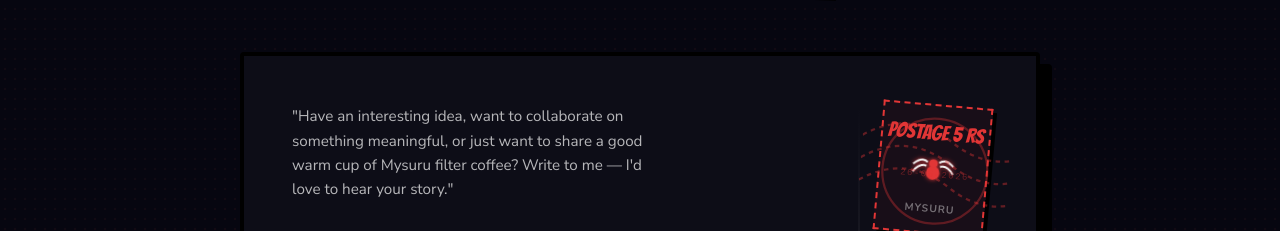
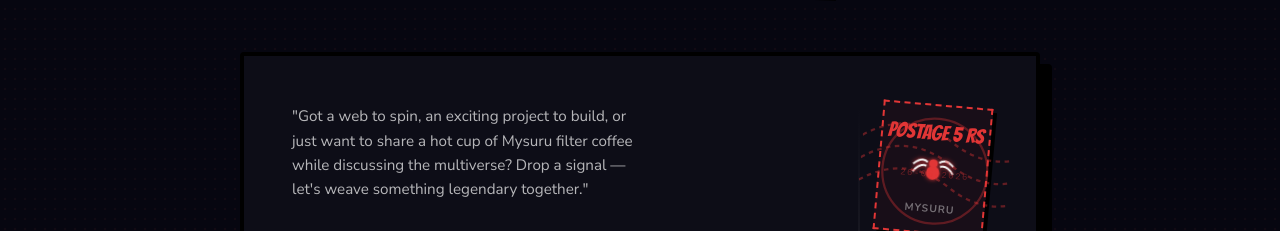
Before and after one commit to ChethanUrs/spiderman, a plain HTML site: page index.html in a window 1280 px wide. Shown: the part 6646-6877 px from the top of the page. Drawn offline with Linux system fonts and the light colour scheme.

Commit message:
chore: Update contact invite copy to merge Spidey theme with Mysuru filter coffee

```diff
--- a/index.html
+++ b/index.html
@@ -3191,7 +3191,7 @@
         <!-- Form Side -->
         <div>
           <p style="margin-bottom: 2rem; font-size: 0.95rem; line-height: 1.6; color: rgba(255,255,255,0.7);">
-            "Have an interesting idea, want to collaborate on something meaningful, or just want to share a good warm cup of Mysuru filter coffee? Write to me — I'd love to hear your story."
+            "Got a web to spin, an exciting project to build, or just want to share a hot cup of Mysuru filter coffee while discussing the multiverse? Drop a signal — let's weave something legendary together."
           </p>
 
           <form id="signal-form" onsubmit="handleFormSubmit(event)">
```
